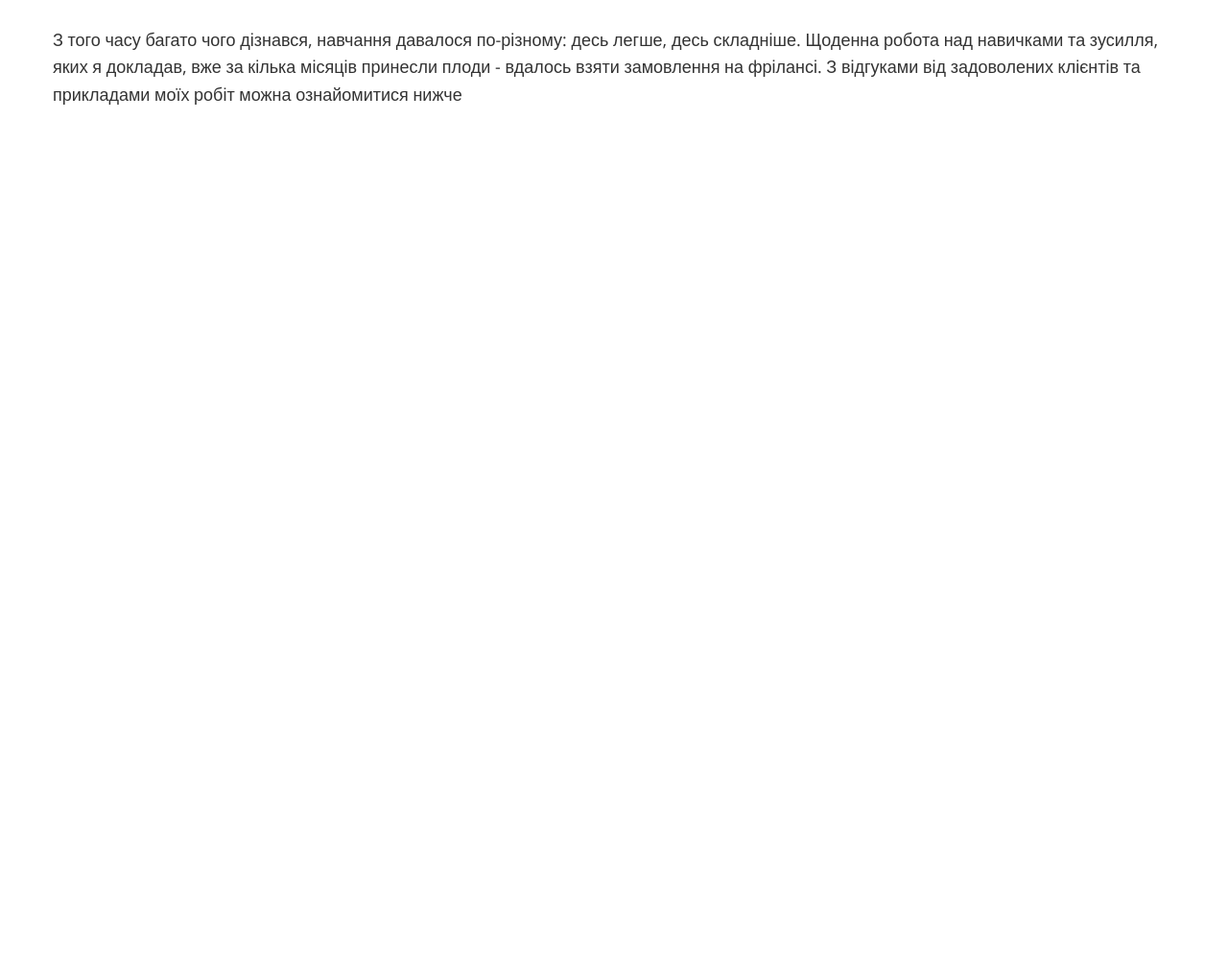
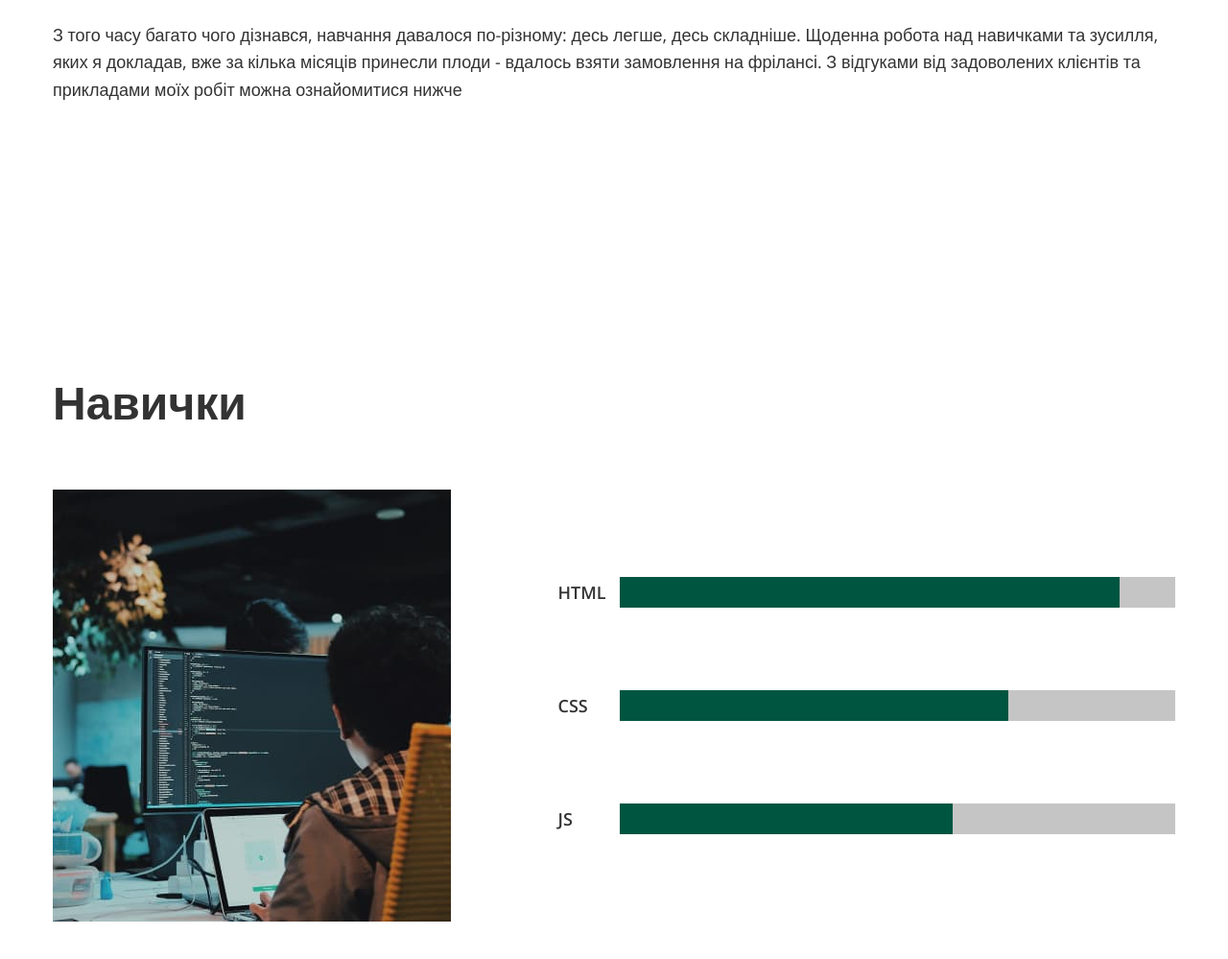
Before and after one commit to arizel022/bootcamp24-prime, a plain HTML site: page index.html in a window 1280 px wide. Shown: the part 1161-2160 px from the top of the page at 96% size. Before the commit the page ends 1414 px from the top, so only its background shows below. Drawn offline with nearby package versions, Linux system fonts and the light colour scheme.

Commit message:
add section skills

```diff
--- a/css/style.css
+++ b/css/style.css
@@ -2,7 +2,7 @@
     --main-background: #00261D;
     --main-title: #fff;
     --main-textcolor: #333333;
-    --accent second body #F6F6F8;
+    --accent-second-body: #F6F6F8;
 }
 
 body {
@@ -18,6 +18,8 @@ body {
 
 ul {
     list-style: none;
+    padding: 0;
+    margin: 0;
 }
 
 a {
@@ -136,3 +138,44 @@ h1 {
 .text:not(:last-child) {
     margin-bottom: 30px;
 }
+
+.row{
+
+    height: 32px;
+    background-color: #C5C5C5;
+    width: 90%;
+
+}
+
+.row-dinamic{
+    /* width: 510px; */
+    height: 100%;
+    background-color: #005541;
+}
+
+.flex-skills{
+    display: flex;
+    justify-content: space-between;
+    align-items:center;
+}
+
+.skills-level{
+    width: 55%;
+}
+
+.skills-level>li{
+    display: flex;
+    justify-content: space-between;
+    align-items: center;
+}
+
+.skills-level>li:not(:last-child){
+    margin-bottom: 86px;
+}
+
+.skills-text{
+    font-weight: 600;
+    font-size: 18px;
+    line-height: 100%;
+    text-transform: uppercase;
+}
--- a/index.html
+++ b/index.html
@@ -48,6 +48,40 @@
         від задоволених клієнтів та прикладами моїх робіт можна ознайомитися нижче</p>
       </div>
     </section>
+
+
+    <!-- Навички -->
+
+    <section class="section skills">
+      <div class="container">
+        <h2 class="title">Навички</h2>
+      <div class="flex-skills">
+        <img src="./images/portrait.jpg" alt="Сергій - фронтент-розробник">
+        <ul class="skills-level">
+          <li><p class="skills-text">html</p>
+            <div class="row">
+              <div class="row-dinamic" style="width: 90%">
+              </div>
+            </div>
+          </li>
+          <li><p class="skills-text">css</p>
+            <div class="row">
+              <div class="row-dinamic" style="width: 70%">
+              </div>
+            </div>
+          </li>
+          <li>
+            <p class="skills-text">js</p>
+            <div class="row">
+              <div class="row-dinamic" style="width: 60%">
+              </div>
+            </div>
+          </li>
+        </ul>
+      </div>
+    </div>
+    </section>
+
   </main>
 </body>
 
```
Also changed, not shown: images/portrait.jpg (added).
